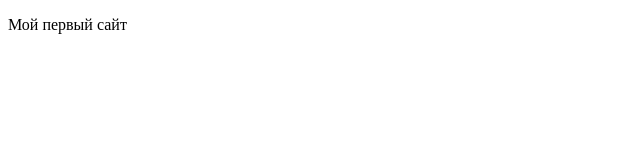
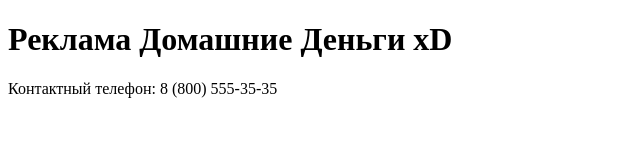
Before and after one commit to BuRiToS37/Code, a plain HTML site: page index.html in a window 1280 px wide. Shown: the whole page, without its empty margins (0-640 px from the left). Drawn offline with Linux system fonts and the light colour scheme.

Commit message:
Миссия выполнена: правки добавлены в index.html, сэр!

```diff
--- a/index.html
+++ b/index.html
@@ -3,12 +3,12 @@
 
 <head>
      <meta charset="utf-8">
-     <title>Мой первый сайт</title>
 
 </head>
 
 <body>
-     <p>Мой первый сайт</p>
+  <h1> Реклама Домашние Деньги xD </h1>
+     <p> Контактный телефон: 8 (800) 555-35-35</p>
 </body>
 
 </html>
```
